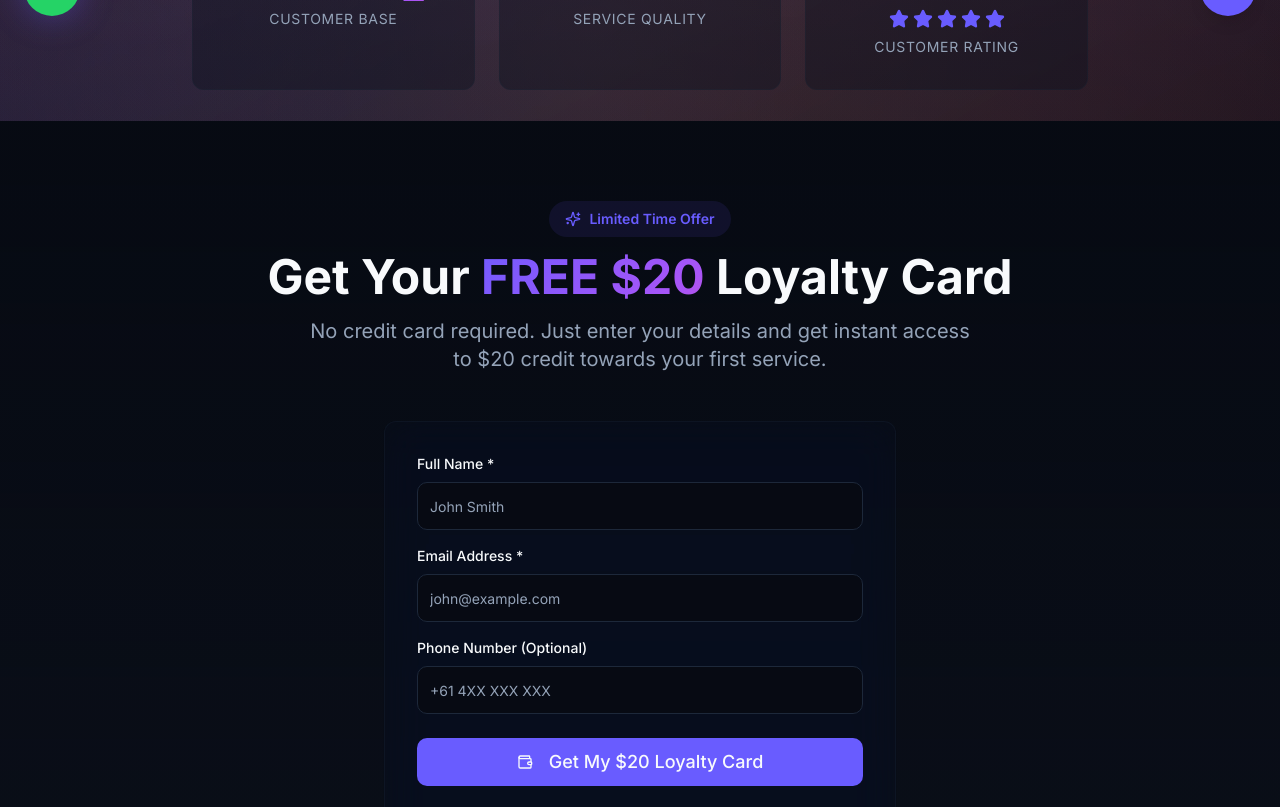
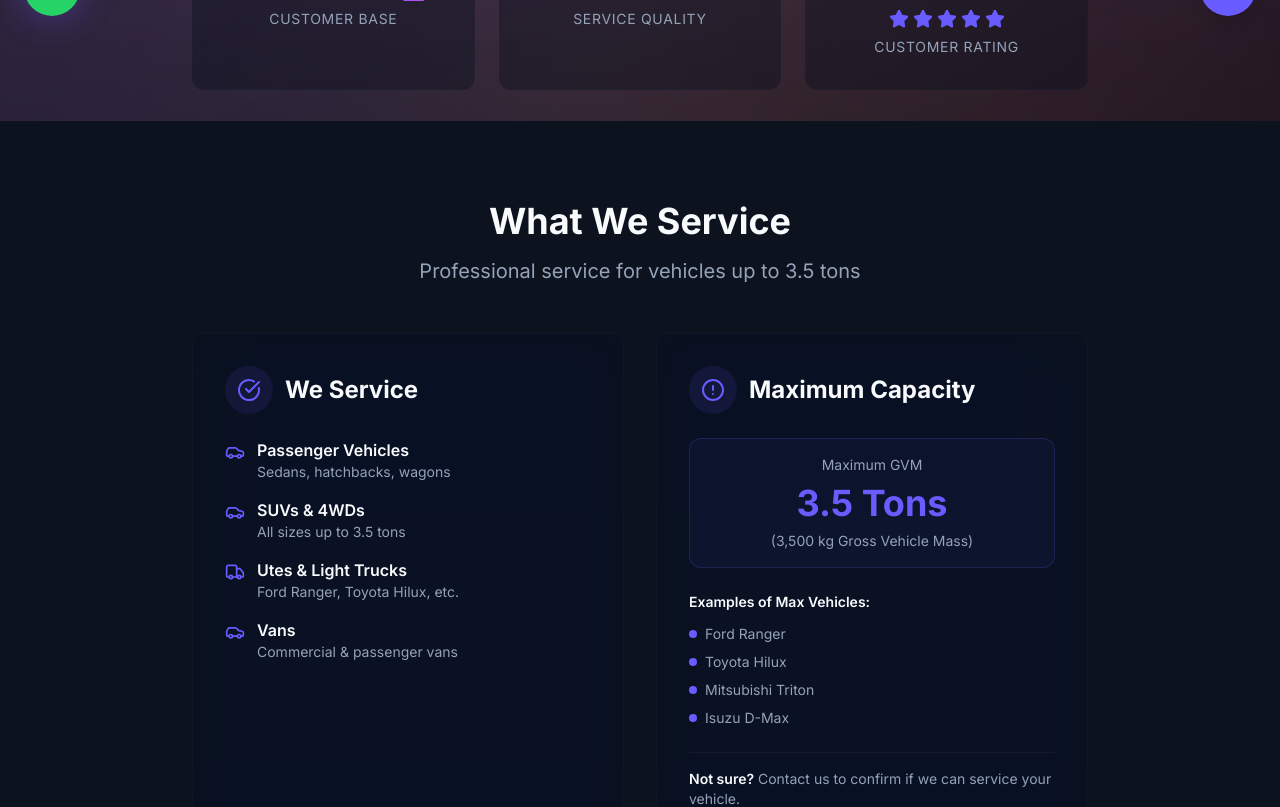
Before and after one commit to wai2much/thoma-revamp-pro, a React (Vite) app: page / in a window 1280 px wide. Shown: the part 760-1567 px from the top of the page. Built offline with nearby package versions, Linux system fonts and the light colour scheme.

Commit message:
Revert "Add Service Capabilities"

```diff
--- a/src/pages/Index.tsx
+++ b/src/pages/Index.tsx
@@ -23,7 +23,6 @@ const Index = () => {
 
       <Navigation />
       <Hero />
-      <LoyaltyCardCapture />
       <ServiceCapabilities />
       <LuxuryMembershipCard />
       <SavingsCalculator />
```
